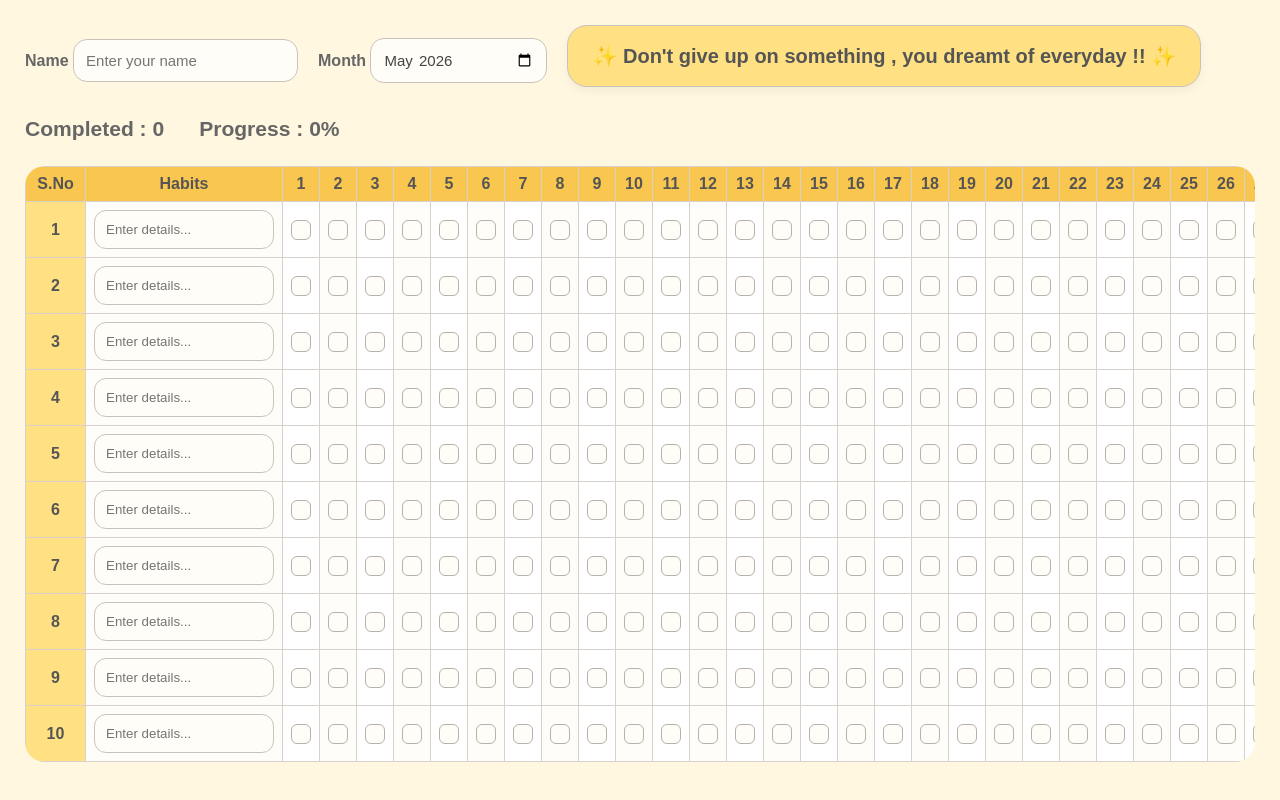
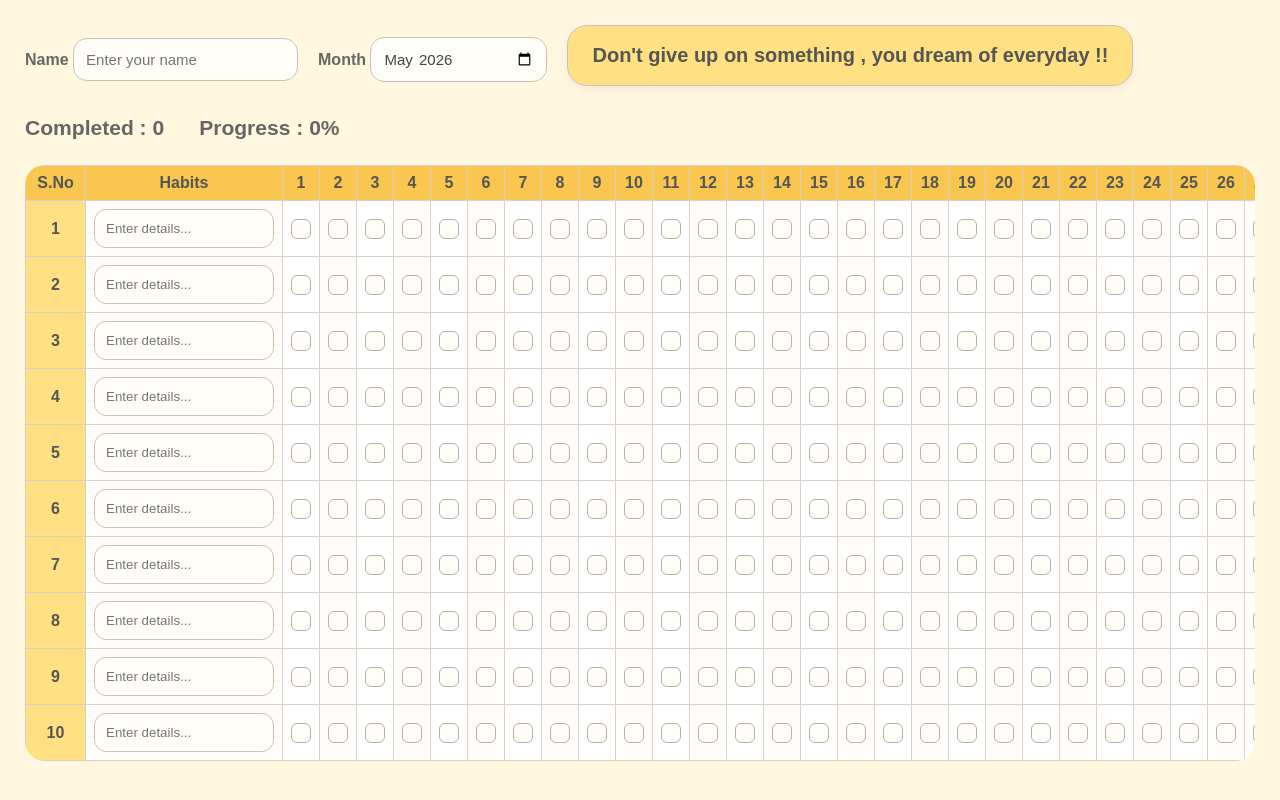
Before and after one commit to Kokila-30/Habit---Tracker, a plain HTML site: page index.html in a window 1280 px wide. Shown: the top 800 px of the page. Drawn offline with Linux system fonts and the light colour scheme.

Commit message:
Update index.html

```diff
--- a/index.html
+++ b/index.html
@@ -25,7 +25,7 @@
         </div>
         <div class="quote-box">
             <h2>
-                ✨ Don't give up on something , you dreamt of everyday !! ✨
+                 Don't give up on something , you dream of everyday !!
             </h2>
         </div>
     </div>
```
